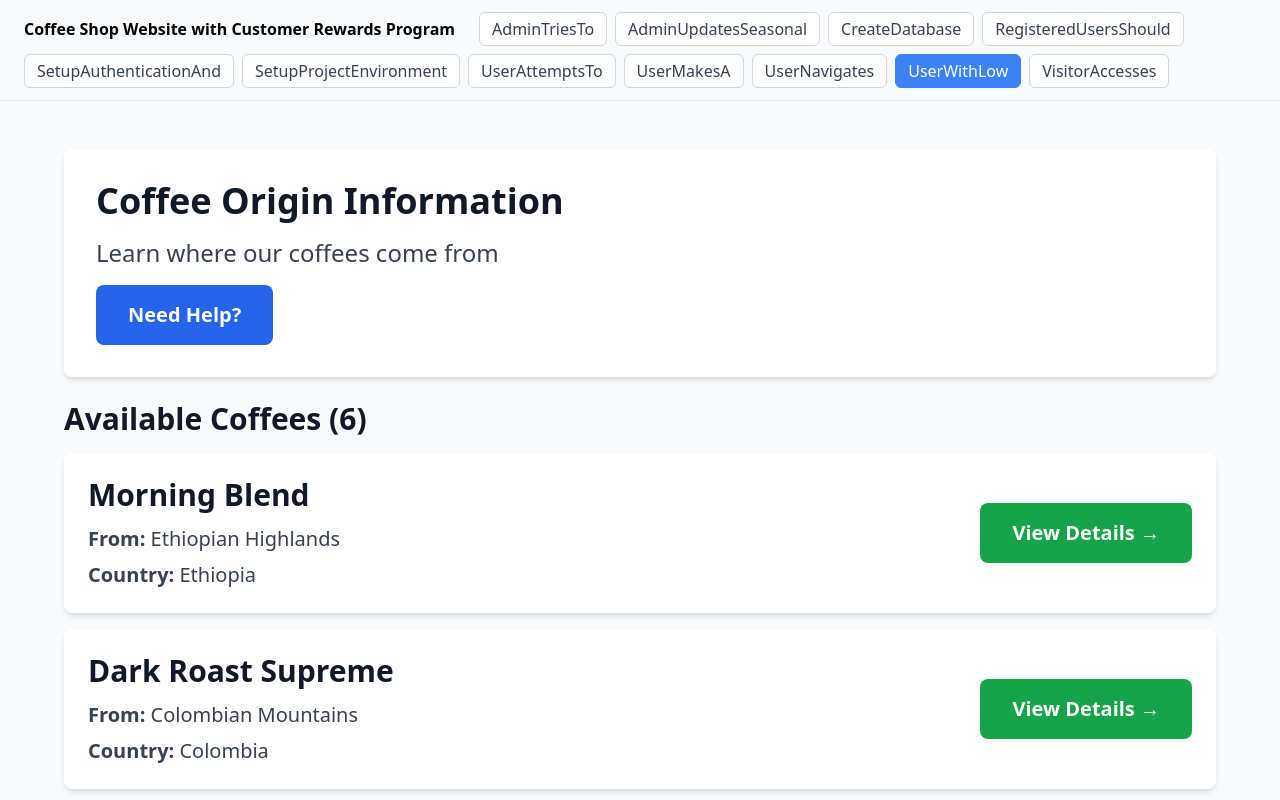
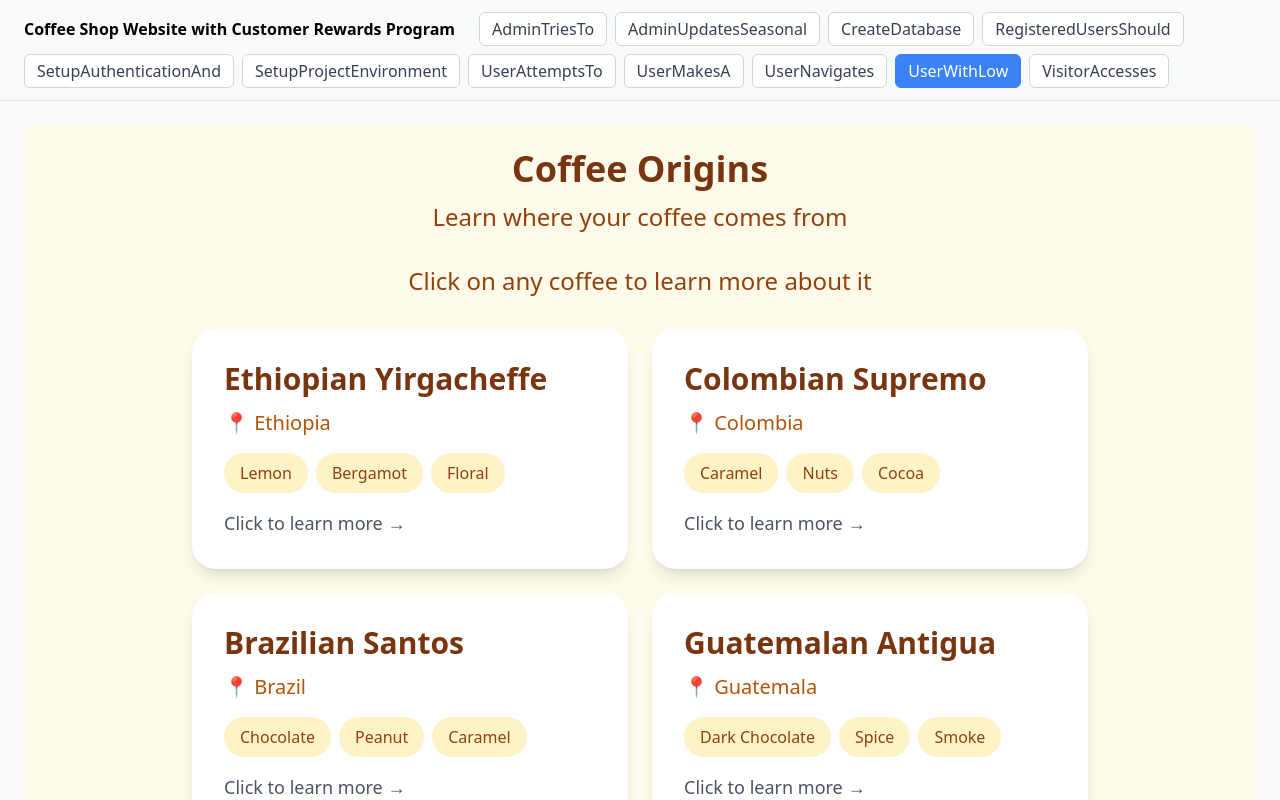
Before and after one commit to dhannan12/pilot-dev-test, a React (Vite) app: page / in a window 1280 px wide. Both pictures are taken after a click on the button "UserWithLow". Shown: the top 800 px of the page. Built offline with nearby package versions, Linux system fonts and the light colour scheme.

Commit message:
feat: SCRUM-1157 — UserWithLow

```diff
--- a/src/components/UserWithLow.tsx
+++ b/src/components/UserWithLow.tsx
@@ -1,214 +1,220 @@
 /**
- * UserWithLow — Simple, accessible interface for users with low tech comfort to access coffee origin information
+ * UserWithLow — Simple interface for accessing coffee origin information designed for low tech comfort users
  *
- * Features: Large text, clear buttons, simple layout, high contrast, easy navigation
+ * Features: Large clear buttons, simple navigation, coffee origin details, easy-to-read layout, step-by-step guidance
  *
  * Ticket: SCRUM-1157 | Branch: proto/SCRUM-1151
  */
 
 import React, { useState } from 'react'
 
-interface Coffee {
+interface CoffeeOrigin {
   id: number
   name: string
-  origin: string
   country: string
   region: string
   description: string
-  flavor: string
+  flavorNotes: string[]
+  roastLevel: string
+  altitude: string
 }
 
-const coffeeData: Coffee[] = [
+const COFFEE_ORIGINS: CoffeeOrigin[] = [
   {
     id: 1,
-    name: 'Morning Blend',
-    origin: 'Ethiopian Highlands',
+    name: 'Ethiopian Yirgacheffe',
     country: 'Ethiopia',
     region: 'Yirgacheffe',
-    description: 'Smooth and bright coffee from the birthplace of coffee.',
-    flavor: 'Fruity with floral notes'
+    description: 'A bright and floral coffee from the birthplace of coffee. Known for its tea-like body and distinctive citrus notes.',
+    flavorNotes: ['Lemon', 'Bergamot', 'Floral', 'Black Tea'],
+    roastLevel: 'Light',
+    altitude: '1,700 - 2,200 meters'
   },
   {
     id: 2,
-    name: 'Dark Roast Supreme',
-    origin: 'Colombian Mountains',
+    name: 'Colombian Supremo',
     country: 'Colombia',
-    region: 'Antioquia',
-    description: 'Rich and bold coffee from high mountain regions.',
-    flavor: 'Chocolate and nutty'
+    region: 'Huila',
+    description: 'A smooth, well-balanced coffee with medium body. Perfect for those who enjoy a classic coffee taste.',
+    flavorNotes: ['Caramel', 'Nuts', 'Cocoa', 'Apple'],
+    roastLevel: 'Medium',
+    altitude: '1,500 - 2,000 meters'
   },
   {
     id: 3,
-    name: 'Smooth Sunrise',
-    origin: 'Brazilian Valleys',
+    name: 'Brazilian Santos',
     country: 'Brazil',
-    region: 'Minas Gerais',
-    description: 'Mild and smooth coffee perfect for any time of day.',
-    flavor: 'Sweet and caramel'
+    region: 'São Paulo',
+    description: 'A mild and sweet coffee with low acidity. Great for everyday drinking and perfect for beginners.',
+    flavorNotes: ['Chocolate', 'Peanut', 'Caramel', 'Low Acidity'],
+    roastLevel: 'Medium',
+    altitude: '800 - 1,200 meters'
   },
   {
     id: 4,
-    name: 'Island Paradise',
-    origin: 'Hawaiian Slopes',
-    country: 'USA',
-    region: 'Kona',
-    description: 'Premium coffee grown on volcanic slopes with ocean breezes.',
-    flavor: 'Balanced and sweet'
+    name: 'Guatemalan Antigua',
+    country: 'Guatemala',
+    region: 'Antigua',
+    description: 'A full-bodied coffee with rich, complex flavors. Grown in volcanic soil for a unique taste.',
+    flavorNotes: ['Dark Chocolate', 'Spice', 'Smoke', 'Cocoa'],
+    roastLevel: 'Medium-Dark',
+    altitude: '1,500 - 1,700 meters'
   },
   {
     id: 5,
-    name: 'Classic Medium',
-    origin: 'Costa Rican Hills',
-    country: 'Costa Rica',
-    region: 'Tarrazu',
-    description: 'Well-balanced coffee with clean, crisp flavor.',
-    flavor: 'Citrus and honey'
+    name: 'Kenyan AA',
+    country: 'Kenya',
+    region: 'Nyeri',
+    description: 'A bold and bright coffee with wine-like acidity. One of the most distinctive coffees in the world.',
+    flavorNotes: ['Blackberry', 'Grapefruit', 'Wine', 'Tomato'],
+    roastLevel: 'Medium',
+    altitude: '1,400 - 2,000 meters'
   },
   {
     id: 6,
-    name: 'Espresso Special',
-    origin: 'Guatemalan Highlands',
-    country: 'Guatemala',
-    region: 'Antigua',
-    description: 'Full-bodied coffee perfect for espresso lovers.',
-    flavor: 'Rich and smoky'
+    name: 'Sumatran Mandheling',
+    country: 'Indonesia',
+    region: 'Sumatra',
+    description: 'A heavy-bodied coffee with earthy and herbal notes. Perfect for those who like strong, bold flavors.',
+    flavorNotes: ['Earth', 'Cedar', 'Tobacco', 'Dark Chocolate'],
+    roastLevel: 'Dark',
+    altitude: '750 - 1,500 meters'
   }
 ]
 
 export default function UserWithLow() {
-  const [selectedCoffee, setSelectedCoffee] = useState<Coffee | null>(null)
-  const [showHelp, setShowHelp] = useState(false)
+  const [selectedCoffee, setSelectedCoffee] = useState<CoffeeOrigin | null>(null)
+
+  const handleSelectCoffee = (coffee: CoffeeOrigin) => {
+    setSelectedCoffee(coffee)
+  }
+
+  const handleBackToList = () => {
+    setSelectedCoffee(null)
+  }
 
   return (
-    <div data-testid="userwithlow" className="min-h-screen bg-gray-50 p-6">
-      <div className="max-w-6xl mx-auto">
-        {/* Header with help */}
-        <div className="bg-white rounded-lg shadow-md p-8 mb-6">
-          <h1 className="text-4xl font-bold text-gray-900 mb-4">
-            Coffee Origin Information
+    <div data-testid="userwithlow" className="min-h-screen bg-amber-50 p-6">
+      <div className="max-w-4xl mx-auto">
+        {/* Header */}
+        <header className="text-center mb-8">
+          <h1 className="text-4xl font-bold text-amber-900 mb-3">
+            Coffee Origins
           </h1>
-          <p className="text-2xl text-gray-700 mb-4">
-            Learn where our coffees come from
+          <p className="text-2xl text-amber-800">
+            Learn where your coffee comes from
           </p>
-          <button
-            data-testid="userwithlow-help-toggle"
-            onClick={() => setShowHelp(!showHelp)}
-            className="text-xl bg-blue-600 text-white px-8 py-4 rounded-lg hover:bg-blue-700 transition-colors font-semibold"
-          >
-            {showHelp ? 'Hide Help' : 'Need Help?'}
-          </button>
+        </header>
 
-          {showHelp && (
-            <div data-testid="userwithlow-help-panel" className="mt-6 p-6 bg-blue-50 rounded-lg border-2 border-blue-200">
-              <h2 className="text-2xl font-bold text-gray-900 mb-3">
-                How to Use This Page
-              </h2>
-              <ul className="text-xl text-gray-800 space-y-3">
-                <li className="flex items-start">
-                  <span className="font-bold mr-3">1.</span>
-                  <span>Browse the coffee cards below</span>
-                </li>
-                <li className="flex items-start">
-                  <span className="font-bold mr-3">2.</span>
-                  <span>Click on any coffee to see more details</span>
-                </li>
-                <li className="flex items-start">
-                  <span className="font-bold mr-3">3.</span>
-                  <span>Click "Close Details" to go back to the list</span>
-                </li>
-              </ul>
-            </div>
-          )}
-        </div>
-
-        {/* Detail view when coffee is selected */}
-        {selectedCoffee && (
-          <div data-testid="userwithlow-detail-panel" className="bg-white rounded-lg shadow-lg p-8 mb-6 border-4 border-blue-500">
+        {/* Detail View */}
+        {selectedCoffee ? (
+          <div className="bg-white rounded-3xl shadow-2xl p-8">
             <button
-              data-testid="userwithlow-close-detail"
-              onClick={() => setSelectedCoffee(null)}
-              className="mb-6 text-xl bg-gray-600 text-white px-8 py-4 rounded-lg hover:bg-gray-700 transition-colors font-semibold"
+              data-testid="userwithlow-back"
+              onClick={handleBackToList}
+              className="mb-6 px-8 py-4 bg-amber-600 text-white text-xl font-semibold rounded-2xl hover:bg-amber-700 transition-colors"
             >
-              ← Close Details
+              ← Back to All Coffees
             </button>
 
-            <h2 className="text-4xl font-bold text-gray-900 mb-6">
-              {selectedCoffee.name}
-            </h2>
-
-            <div className="space-y-6 text-xl">
-              <div className="border-l-4 border-blue-500 pl-6">
-                <p className="font-bold text-gray-700 mb-2">Origin:</p>
-                <p className="text-2xl text-gray-900">{selectedCoffee.origin}</p>
+            <div className="space-y-6">
+              <div>
+                <h2 className="text-4xl font-bold text-amber-900 mb-2">
+                  {selectedCoffee.name}
+                </h2>
+                <p className="text-2xl text-amber-700">
+                  {selectedCoffee.country} - {selectedCoffee.region}
+                </p>
               </div>
 
-              <div className="border-l-4 border-green-500 pl-6">
-                <p className="font-bold text-gray-700 mb-2">Country:</p>
-                <p className="text-2xl text-gray-900">{selectedCoffee.country}</p>
+              <div className="border-t-4 border-amber-200 pt-6">
+                <h3 className="text-2xl font-bold text-amber-900 mb-3">
+                  About This Coffee
+                </h3>
+                <p className="text-xl text-gray-700 leading-relaxed">
+                  {selectedCoffee.description}
+                </p>
               </div>
 
-              <div className="border-l-4 border-yellow-500 pl-6">
-                <p className="font-bold text-gray-700 mb-2">Region:</p>
-                <p className="text-2xl text-gray-900">{selectedCoffee.region}</p>
+              <div className="border-t-4 border-amber-200 pt-6">
+                <h3 className="text-2xl font-bold text-amber-900 mb-3">
+                  Flavor Notes
+                </h3>
+                <div className="flex flex-wrap gap-3">
+                  {selectedCoffee.flavorNotes.map((note, index) => (
+                    <span
+                      key={index}
+                      className="px-6 py-3 bg-amber-100 text-amber-900 rounded-full text-xl font-medium"
+                    >
+                      {note}
+                    </span>
+                  ))}
+                </div>
               </div>
 
-              <div className="border-l-4 border-purple-500 pl-6">
-                <p className="font-bold text-gray-700 mb-2">Description:</p>
-                <p className="text-2xl text-gray-900">{selectedCoffee.description}</p>
-              </div>
+              <div className="grid grid-cols-1 md:grid-cols-2 gap-6 border-t-4 border-amber-200 pt-6">
+                <div className="bg-amber-50 p-6 rounded-2xl">
+                  <h3 className="text-xl font-bold text-amber-900 mb-2">
+                    Roast Level
+                  </h3>
+                  <p className="text-2xl text-amber-800 font-semibold">
+                    {selectedCoffee.roastLevel}
+                  </p>
+                </div>
 
-              <div className="border-l-4 border-red-500 pl-6">
-                <p className="font-bold text-gray-700 mb-2">Flavor:</p>
-                <p className="text-2xl text-gray-900">{selectedCoffee.flavor}</p>
+                <div className="bg-amber-50 p-6 rounded-2xl">
+                  <h3 className="text-xl font-bold text-amber-900 mb-2">
+                    Growing Altitude
+                  </h3>
+                  <p className="text-2xl text-amber-800 font-semibold">
+                    {selectedCoffee.altitude}
+                  </p>
+                </div>
               </div>
             </div>
           </div>
+        ) : (
+          /* List View */
+          <div>
+            <p className="text-center text-2xl text-amber-800 mb-8">
+              Click on any coffee to learn more about it
+            </p>
+
+            <div
+              data-testid="userwithlow-list"
+              className="grid grid-cols-1 md:grid-cols-2 gap-6"
+            >
+              {COFFEE_ORIGINS.map((coffee) => (
+                <button
+                  key={coffee.id}
+                  data-testid="userwithlow-item"
+                  onClick={() => handleSelectCoffee(coffee)}
+                  className="bg-white rounded-3xl shadow-lg p-8 text-left hover:shadow-2xl hover:scale-105 transition-all duration-200"
+                >
+                  <h2 className="text-3xl font-bold text-amber-900 mb-3">
+                    {coffee.name}
+                  </h2>
+                  <p className="text-xl text-amber-700 mb-4">
+                    📍 {coffee.country}
+                  </p>
+                  <div className="flex flex-wrap gap-2 mb-4">
+                    {coffee.flavorNotes.slice(0, 3).map((note, index) => (
+                      <span
+                        key={index}
+                        className="px-4 py-2 bg-amber-100 text-amber-800 rounded-full text-base"
+                      >
+                        {note}
+                      </span>
+                    ))}
+                  </div>
+                  <p className="text-lg text-gray-600">
+                    Click to learn more →
+                  </p>
+                </button>
+              ))}
+            </div>
+          </div>
         )}
-
-        {/* Coffee list */}
-        <div data-testid="userwithlow-list" className="space-y-4">
-          <h2 className="text-3xl font-bold text-gray-900 mb-4">
-            Available Coffees ({coffeeData.length})
-          </h2>
-
-          {coffeeData.map((coffee) => (
-            <div
-              key={coffee.id}
-              data-testid="userwithlow-item"
-              className="bg-white rounded-lg shadow-md hover:shadow-xl transition-shadow"
-            >
-              <div className="p-6">
-                <div className="flex flex-col md:flex-row md:items-center md:justify-between gap-4">
-                  <div className="flex-1">
-                    <h3 className="text-3xl font-bold text-gray-900 mb-3">
-                      {coffee.name}
-                    </h3>
-                    <p className="text-xl text-gray-700 mb-2">
-                      <span className="font-semibold">From:</span> {coffee.origin}
-                    </p>
-                    <p className="text-xl text-gray-700">
-                      <span className="font-semibold">Country:</span> {coffee.country}
-                    </p>
-                  </div>
-                  <button
-                    data-testid="userwithlow-view-details"
-                    onClick={() => setSelectedCoffee(coffee)}
-                    className="text-xl bg-green-600 text-white px-8 py-4 rounded-lg hover:bg-green-700 transition-colors font-semibold whitespace-nowrap"
-                  >
-                    View Details →
-                  </button>
-                </div>
-              </div>
-            </div>
-          ))}
-        </div>
-
-        {/* Footer help text */}
-        <div className="mt-8 bg-gray-100 rounded-lg p-6">
-          <p className="text-xl text-gray-700 text-center">
-            Questions? Click the "Need Help?" button at the top
-          </p>
-        </div>
       </div>
     </div>
   )
```
Also changed, not shown: 1 other file (tests, documents, lock files or other folders).
